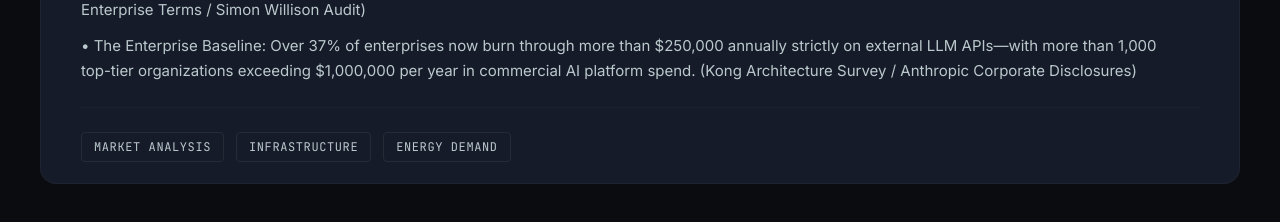
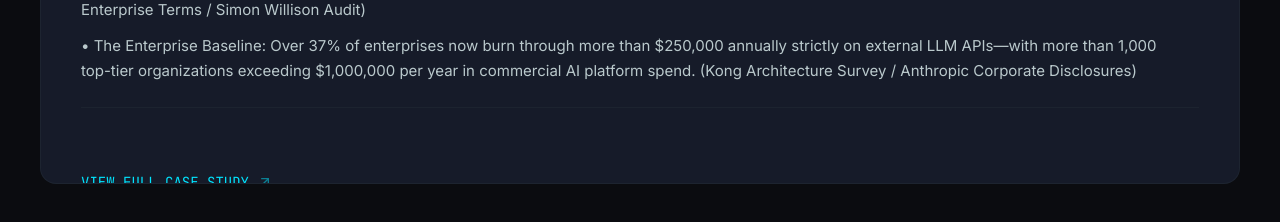
Before and after one commit to opensourcepundits/dot42, a React (Vite) app: page / in a window 1280 px wide. Shown: the part 6260-6482 px from the top of the page. Built offline with nearby package versions, Linux system fonts and the light colour scheme.

Commit message:
remove tags on case study

```diff
--- a/src/components/CaseStudies.tsx
+++ b/src/components/CaseStudies.tsx
@@ -107,7 +107,6 @@ const caseStudies = [
     metric: "Macroeconomic Reality",
     description:
       "The Realities of the API Token Bleed:\n\n• The High-Volume Enterprise Bill: High-volume automated systems and RAG pipelines easily cross 1 million requests per month, driving commercial API inference costs between $30,000 to $150,000+ monthly ($360K to $1.8M annually) just to keep the lights on. (Azilen Infrastructure Cost Audit)\n\n• The Per-User Scaling Trap: Major AI vendors have quietly shifted enterprise tier pricing to a combined model: flat seat fees plus un-capped API usage rates. For power users deploying coding and agentic loops, actual consumption easily spikes to $1,000+ per user, per month in API tokens. (Anthropic Enterprise Terms / Simon Willison Audit)\n\n• The Enterprise Baseline: Over 37% of enterprises now burn through more than $250,000 annually strictly on external LLM APIs—with more than 1,000 top-tier organizations exceeding $1,000,000 per year in commercial AI platform spend. (Kong Architecture Survey / Anthropic Corporate Disclosures)",
-    tags: ["Market Analysis", "Infrastructure", "Energy Demand"],
     image: "https://images.unsplash.com/photo-1551288049-bebda4e38f71?auto=format&fit=crop&q=80&w=2070",
     article: ARTICLE_CONTENT
   },
@@ -117,7 +116,6 @@ const caseStudies = [
     metric: "80% Workload",
     description:
       "• The Challenge: Businesses are increasingly frustrated by the bloated infrastructure and unpredictable costs of general-purpose models, which often process unnecessary data and struggle with highly specialized, domain-specific tasks.\n\n• The Solution: We transitioned workflows to lean, custom-trained Small Language Models (SLMs) fine-tuned on curated industry datasets, enabling high-performance inference that runs entirely on cost-effective, edge-ready hardware.\n\n• The Impact: Achieved a 90% reduction in infrastructure overhead and 4x faster response times, while significantly boosting task-specific accuracy and ensuring total data sovereignty.",
-    tags: ["SLMs", "Enterprise AI", "Cost Optimization"],
     image: "https://images.unsplash.com/photo-1587620962725-abab7fe55159?auto=format&fit=crop&q=80&w=1931",
     article: ARTICLE_2_CONTENT
   },
@@ -127,7 +125,6 @@ const caseStudies = [
     metric: "$2.4M Annual Savings",
     description:
       "• The Challenge: An automotive parts supplier suffered from microscopic production-line defects that evaded human QA, resulting in systemic downstream assembly errors and massive monthly product scrap.\n\n• The Solution: We engineered and quantized a custom localized neural network (using INT8 optimization), deploying it directly onto NVIDIA Jetson hardware at the assembly line for strictly offline inference.\n\n• The Impact: Attained sub-millisecond local processing speed without ever touching the cloud. The system detected 99.8% of defects on the line, producing immediate operational savings of $2.4M per year.",
-    tags: ["Edge AI", "Computer Vision", "Industrial QA"],
     image: "https://images.unsplash.com/photo-1581091226825-a6a2a5aee158?auto=format&fit=crop&q=80&w=2070",
   },
   {
@@ -136,7 +133,6 @@ const caseStudies = [
     metric: "+22% LTV Retention",
     description:
       "• The Challenge: A massive enterprise SaaS platform struggled with reactive churn management. They were frequently losing their highest-value subscribers because their data systems could not reliably flag early dissatisfaction signals.\n\n• The Solution: We integrated algorithmic forecasting models to project precise lifetime value against highly nuanced transactional data, seamlessly hooking proactive engagement triggers into their CRM environments.\n\n• The Impact: The client successfully shifted from reactive damage repair to proactive rescue, identifying high-risk accounts weeks earlier and increasing total top-tier subscriber LTV by 22%.",
-    tags: ["Predictive Models", "Data Integration", "FinTech"],
     image: "https://images.unsplash.com/photo-1551288049-bebda4e38f71?auto=format&fit=crop&q=80&w=2070",
   },
 ];
@@ -208,16 +204,6 @@ export function CaseStudies() {
                   <div className="text-on-surface-variant text-[15px] leading-relaxed bg-transparent border-0 border-b border-outline-variant/20 pb-6 mb-6 font-body-md space-y-3 pr-4">
                     {caseStudies[currentIndex].description.split('\n\n').map((paragraph, idx) => (
                       <p key={idx}>{paragraph}</p>
-                    ))}
-                  </div>
-                  <div className="flex flex-wrap gap-3">
-                    {caseStudies[currentIndex].tags.map((tag) => (
-                      <span
-                        key={tag}
-                        className="text-xs font-label-caps text-on-surface-variant border border-outline-variant/40 px-3 py-1.5 uppercase tracking-wider rounded"
-                      >
-                        {tag}
-                      </span>
                     ))}
                   </div>
                 </div>
```
